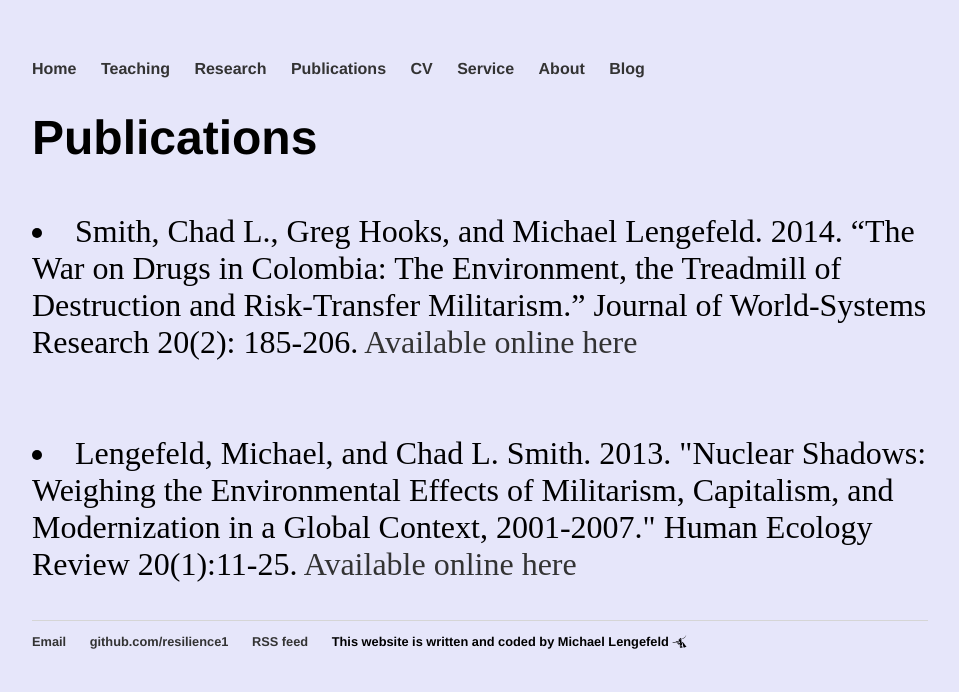
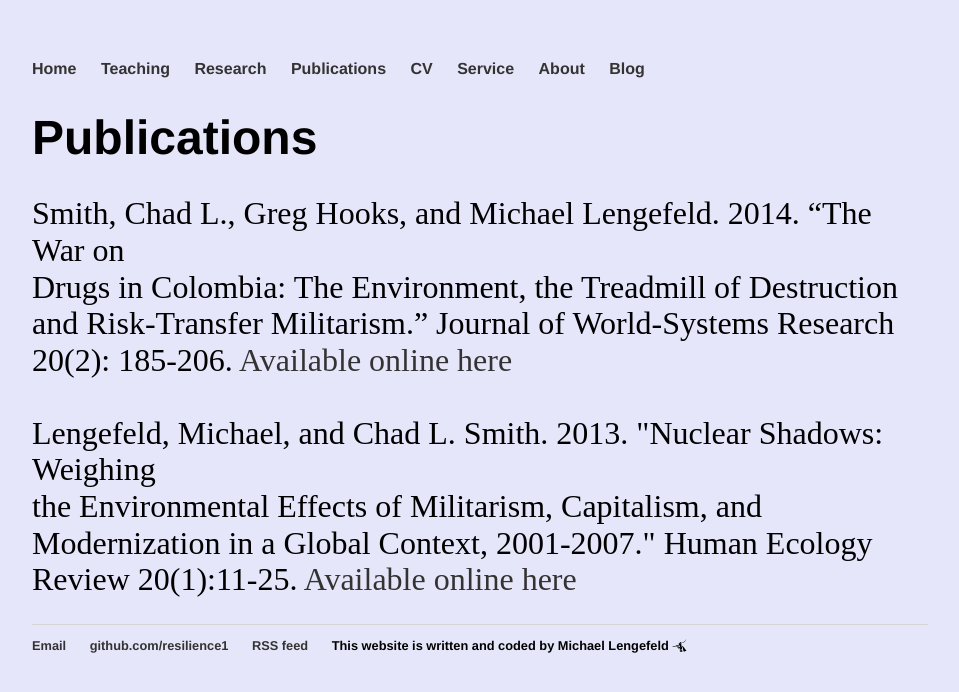
Before and after one commit to resilience1/resilience1.github.io, a Jekyll site: the page built from publications/index.html, in a window 1280 px wide. Shown: the top 692 px of the page, without its empty margins (160-1119 px from the left). Built offline with Jekyll 4.4.1, drawn with Linux system fonts in a browser that asks for light colours; nearby versions of some CDN libraries.

Commit message:
Update index.html

```diff
--- a/publications/index.html
+++ b/publications/index.html
@@ -6,16 +6,14 @@
 <h1>Publications</h1>
 
 
-	<font size="6">	<p><li>Smith, Chad L., Greg Hooks, and Michael Lengefeld. 2014. “The War on Drugs in Colombia:
-
-		The Environment, the Treadmill of Destruction and Risk-Transfer Militarism.” Journal of World-Systems Research
-		 20(2): 185-206. <a href="http://jwsr.pitt.edu/ojs/index.php/jwsr/article/view/554">Available online here</a></li><br><br>
+	<font size="6">	<p>Smith, Chad L., Greg Hooks, and Michael Lengefeld. 2014. “The War on <br>
+		     Drugs in Colombia: The Environment, the Treadmill of Destruction and Risk-Transfer Militarism.” Journal of World-Systems Research 20(2): 185-206. <a href="http://jwsr.pitt.edu/ojs/index.php/jwsr/article/view/554">Available online here</a><br><br>
 
 
 
-		<li>Lengefeld, Michael, and Chad L. Smith. 2013. "Nuclear Shadows: Weighing the Environmental Effects of Militarism, Capitalism,
-		 and Modernization in a Global Context, 2001-2007." Human Ecology Review 20(1):11-25. <a href="https://www.jstor.org/stable/24707568">
-		Available online here</a></li><br>
+		Lengefeld, Michael, and Chad L. Smith. 2013. "Nuclear Shadows: Weighing <br>
+		     the Environmental Effects of Militarism, Capitalism, and Modernization in a Global Context, 2001-2007." Human Ecology Review 20(1):11-25. <a href="https://www.jstor.org/stable/24707568">
+		Available online here</a><br>
 
 
 	</font>
```
